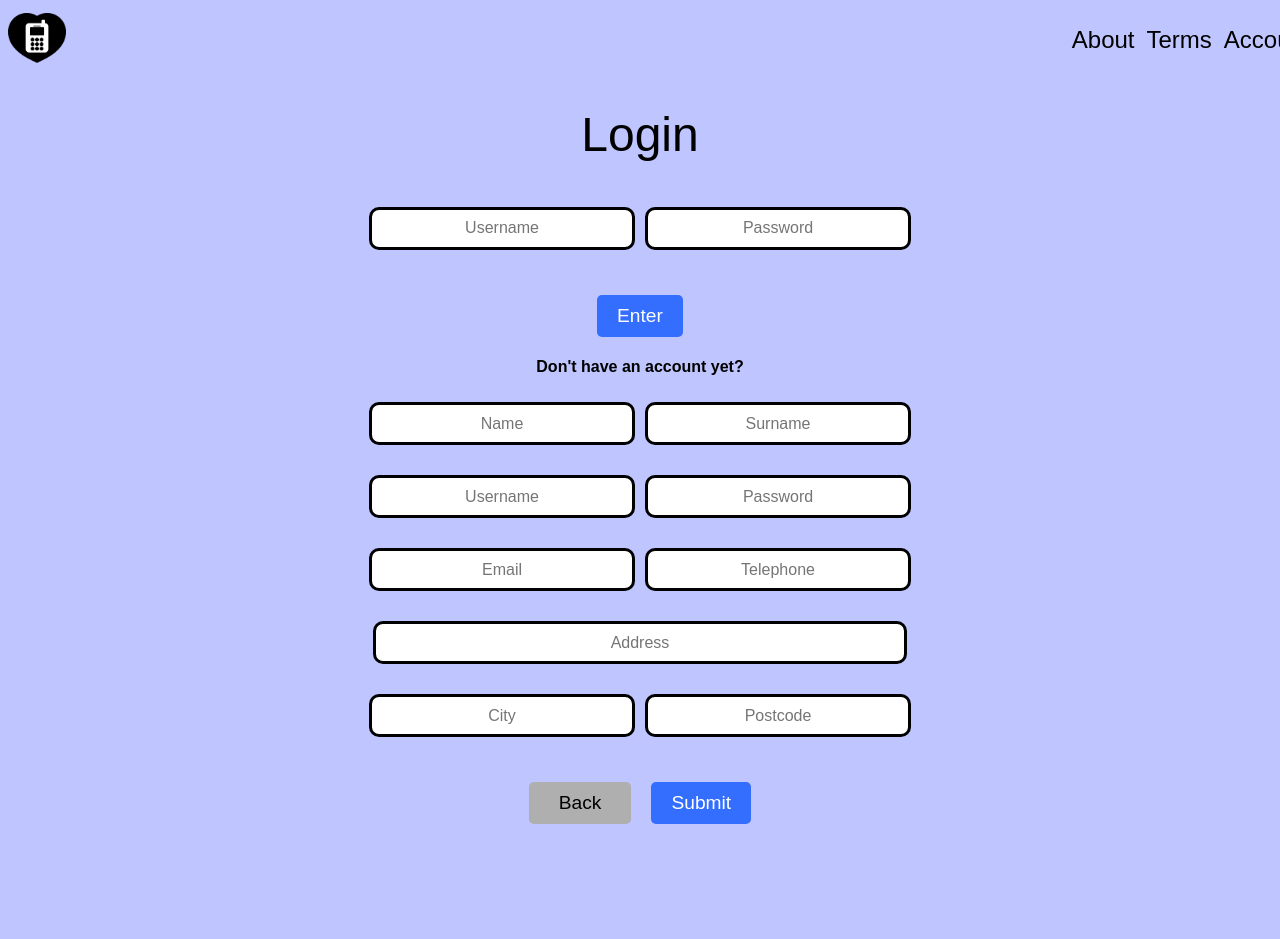
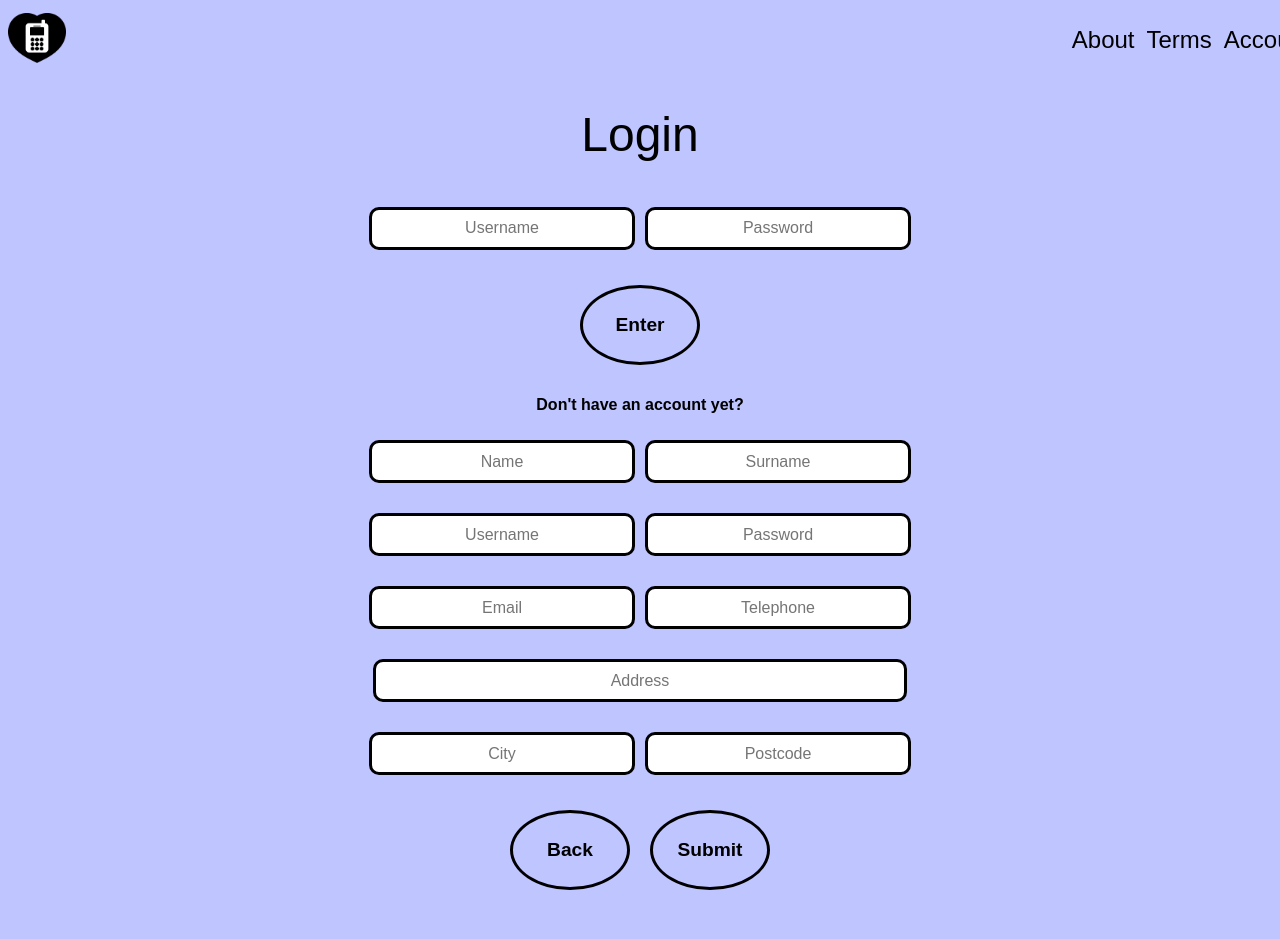
Before and after one commit to renanjazz/delegateMate, a React (Vite) app in the folder delegateMate/: page /login in a window 1280 px wide. Shown: the top 939 px of the page. Built offline with nearby package versions, Linux system fonts and the light colour scheme; no server answers; a web font is replaced by a local one.

Commit message:
styling buttons

```diff
--- a/delegateMate/src/App.css
+++ b/delegateMate/src/App.css
@@ -295,16 +295,3 @@ button.btn.btn-default {
   border-color: white;
   text-align: center;
 }
-
-.back-button {
-  font-family: "neue-haas-grotesk-text", sans-serif;
-  margin-top: 20px;
-  padding: 10px 30px;
-  color: rgb(0, 0, 0);
-  background-color: #afafaf;
-  border: none;
-  border-radius: 5px;
-  cursor: pointer;
-  font-size: 1.2rem;
-  transition: background-color 0.3s;
-}
--- a/delegateMate/src/pages/HomePage.jsx
+++ b/delegateMate/src/pages/HomePage.jsx
@@ -51,7 +51,6 @@ const HomePage = () => {
             </select>
           </label>
           <button className="proceed-button">Let's go!</button>
-          <Link to="/login">Login</Link>
         </form>
       </div>
     </>
--- a/delegateMate/src/pages/LoginPage.jsx
+++ b/delegateMate/src/pages/LoginPage.jsx
@@ -101,7 +101,7 @@ const LoginPage = ({ setCurrentUser }) => {
           <p style={{ color: "red" }}>Invalid credentials, please try again</p>
         )}
         <div className="enter-button-container">
-          <button onClick={handleLogin} className="enter-button">
+          <button onClick={handleLogin} className="proceed-button">
             Enter
           </button>
         </div>
@@ -217,10 +217,10 @@ const LoginPage = ({ setCurrentUser }) => {
           </div>
           <div>
             <Link to="/open-request">
-              <button className="back-button">Back</button>
+              <button className="proceed-button">Back</button>
             </Link>
 
-            <button className="submit-button">Submit</button>
+            <button className="proceed-button">Submit</button>
           </div>
         </form>
       </div>
```
